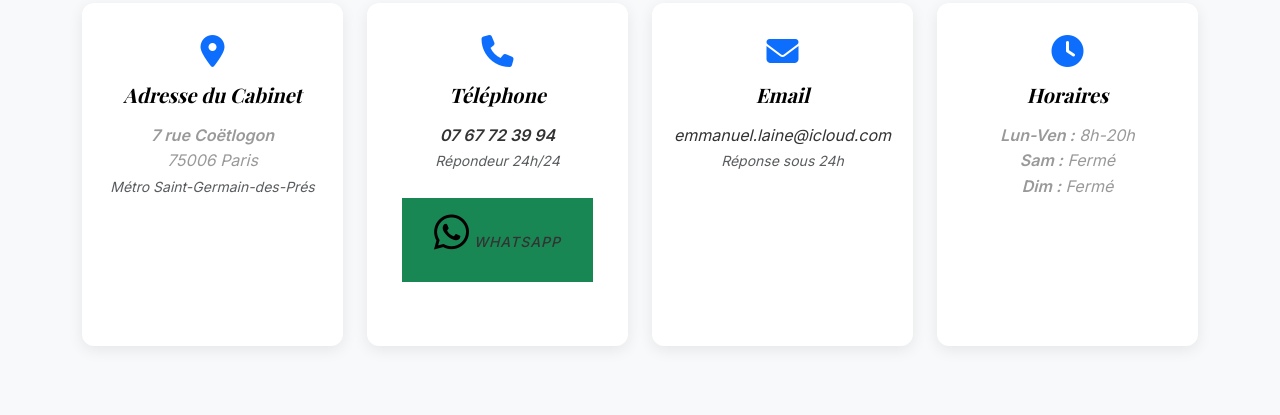
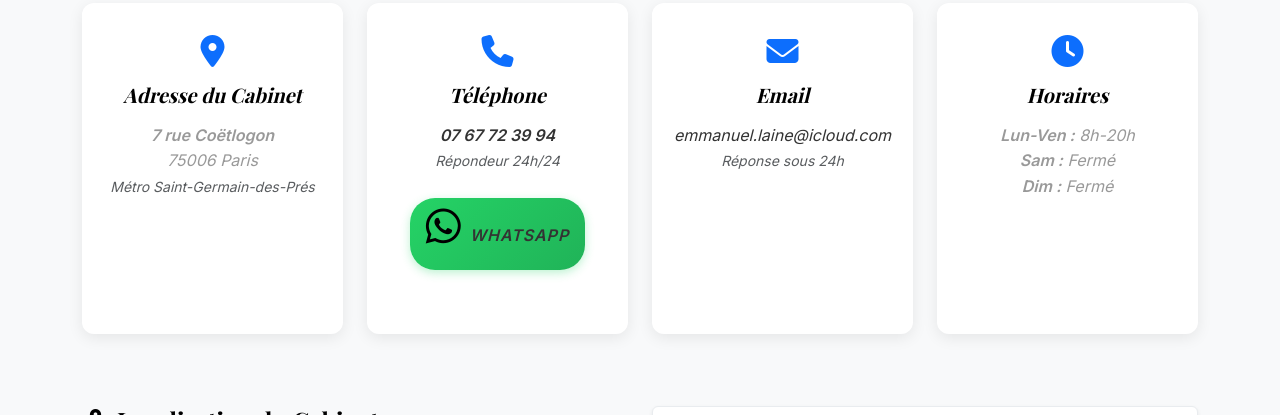
Before and after one commit to leonsmourf/emmanuel-laine-osteopathe, a plain HTML site: page index.html in a window 1280 px wide. Shown: the part 2705-3120 px from the top of the page. Drawn offline with nearby package versions, Linux system fonts and the light colour scheme.

Commit message:
✨ Amélioration bouton WhatsApp: design moderne avec dégradé vert

```diff
--- a/css/style.css
+++ b/css/style.css
@@ -185,6 +185,28 @@ h1, h2, h3, h4, h5, h6 {
     border-color: rgb(0, 35, 125);
     color: var(--secondary-color);
     transform: translateY(-2px);
+}
+
+.whatsapp-btn {
+    background: linear-gradient(135deg, #25d366 0%, #20b358 100%);
+    border: none;
+    color: white;
+    font-weight: 600;
+    padding: 8px 16px;
+    border-radius: 25px;
+    box-shadow: 0 3px 10px rgba(37, 211, 102, 0.3);
+    transition: all 0.3s ease;
+}
+
+.whatsapp-btn:hover {
+    background: linear-gradient(135deg, #20b358 0%, #1da851 100%);
+    color: white;
+    transform: translateY(-2px);
+    box-shadow: 0 5px 15px rgba(37, 211, 102, 0.4);
+}
+
+.whatsapp-btn i {
+    font-size: 1.1em;
 }
 
 /* ===== SECTIONS ===== */
--- a/index.html
+++ b/index.html
@@ -189,8 +189,8 @@
                         <p><a href="tel:0767723994" class="fw-bold">07 67 72 39 94</a><br><small class="text-muted">Répondeur 24h/24</small></p>
                         <div class="mt-2">
                             <a href="https://wa.me/33767723994?text=Bonjour%2C%20je%20souhaiterais%20prendre%20rendez-vous"
-                               class="btn btn-success btn-sm" target="_blank" rel="noopener">
-                                <i class="fab fa-whatsapp me-1"></i>WhatsApp
+                               class="btn whatsapp-btn" target="_blank" rel="noopener">
+                                <i class="fab fa-whatsapp me-2"></i>WhatsApp
                             </a>
                         </div>
                     </div>
```
